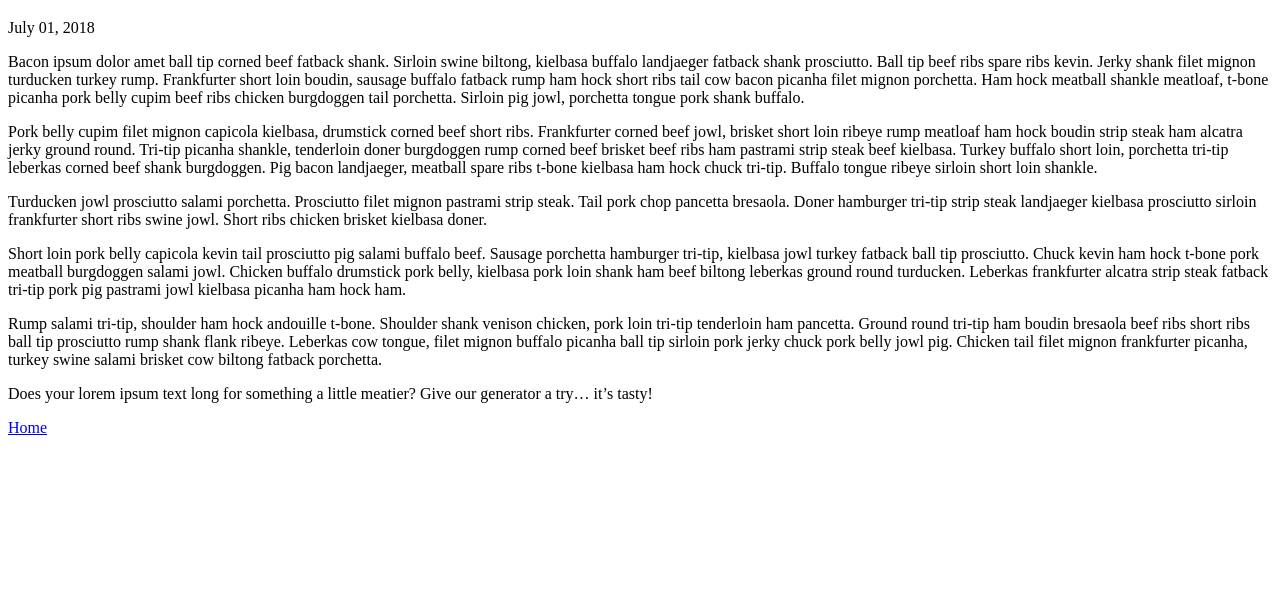
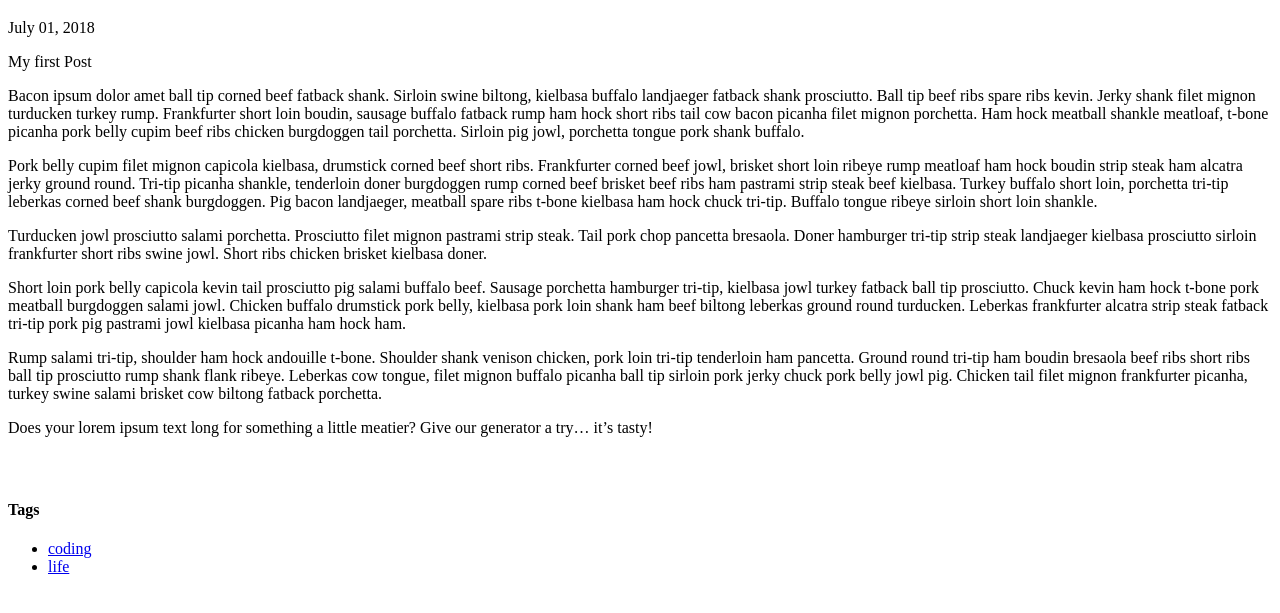
Before and after one commit to ayappa-reddy/swapnils-blog, a Gatsby site: page /blog/2018-07-01-first-post/ in a window 1280 px wide. Shown: the part 61-674 px from the top of the page. Built offline with nearby package versions, Linux system fonts and the light colour scheme; Gatsby itself is replaced by a stand-in of ours.

Commit message:
Added blog-post and tags template

```diff
--- /dev/null
+++ b/src/components/Content.js
@@ -0,0 +1,16 @@
+import React from 'react';
+import PropTypes from 'prop-types';
+
+export const HTMLContent = ({ content }) => (
+  <div dangerouslySetInnerHTML={{ __html: content }} />
+);
+
+const Content = ({ content }) => <div>{content}</div>;
+
+Content.proptypes = {
+  content: PropTypes.string,
+};
+
+HTMLContent.propTypes = Content.propTypes;
+
+export default Content;
--- a/src/templates/blog-post.js
+++ b/src/templates/blog-post.js
@@ -1,20 +1,63 @@
 import React from 'react';
 import PropTypes from 'prop-types';
 import Link from 'gatsby-link';
+import { kebabCase } from 'lodash';
+import Content, { HTMLContent } from '../components/Content';
+
+export const BlogPostTemplate = ({
+  title,
+  date,
+  description,
+  content,
+  contentComponent,
+  tags,
+}) => {
+  const PostContent = contentComponent || content;
+
+  return (
+    <div>
+      <h1>{title}</h1>
+      <p>{date}</p>
+      <p>{description}</p>
+      <PostContent content={content} />
+      {tags && tags.length ? (
+        <div style={{ marginTop: `4rem` }}>
+          <h4>Tags</h4>
+          <ul>
+            {tags.map(tag => (
+              <li key={tag + `tag`}>
+                <Link to={`/tags/${kebabCase(tag)}`}>{tag}</Link>
+              </li>
+            ))}
+          </ul>
+        </div>
+      ) : null}
+    </div>
+  );
+};
+
+BlogPostTemplate.propTypes = {
+  title: PropTypes.string,
+  description: PropTypes.string,
+  content: PropTypes.string.isRequired,
+  contentComponent: PropTypes.func,
+};
 
 const BlogPost = ({ data }) => {
   const { markdownRemark: post } = data;
   return (
-    <div>
-      <h1>{post.frontmatter.title}</h1>
-      <p>{post.frontmatter.date}</p>
-      <div dangerouslySetInnerHTML={{ __html: post.html }} />
-      <Link to={'/'}>Home</Link>
-    </div>
+    <BlogPostTemplate
+      title={post.frontmatter.title}
+      date={post.frontmatter.date}
+      description={post.frontmatter.description}
+      content={post.html}
+      contentComponent={HTMLContent}
+      tags={post.frontmatter.tags}
+    />
   );
 };
 
-BlogPost.PropTypes = {
+BlogPost.propTypes = {
   data: PropTypes.shape({
     markdownRemark: PropTypes.object,
   }),
--- a/src/templates/tags.js
+++ b/src/templates/tags.js
@@ -1,3 +1,63 @@
-import React from 'react';
+import React, { Component } from 'react';
+import Link from 'gatsby-link';
 
-export default () => <div>Tags</div>;
+class TagRoute extends Component {
+  render() {
+    const { data, pathContext } = this.props;
+    const { edges: posts } = data.allMarkdownRemark;
+
+    const postLinks = posts.map(({ node: post }) => (
+      <li key={post.fields.slug}>
+        <Link to={post.fields.slug}>
+          <h2>{post.frontmatter.title}</h2>
+        </Link>
+      </li>
+    ));
+
+    const tag = pathContext.tag;
+    // const title = data.site.siteMetadata.title;
+    const totalcount = data.allMarkdownRemark.totalCount;
+    const tagHeader = `${totalcount} post${
+      totalcount === 1 ? '' : 's'
+    } tagged with “${tag}”`;
+
+    return (
+      <div>
+        <h1>{tagHeader}</h1>
+        <ul>{postLinks}</ul>
+        <p>
+          <Link to="/tags/">Browse all tags</Link>
+        </p>
+      </div>
+    );
+  }
+}
+
+export default TagRoute;
+
+export const tagPageQuery = graphql`
+  query TagPage($tag: String) {
+    site {
+      siteMetadata {
+        title
+      }
+    }
+    allMarkdownRemark(
+      limit: 1000
+      sort: { fields: [frontmatter___date], order: DESC }
+      filter: { frontmatter: { tags: { in: [$tag] } } }
+    ) {
+      totalCount
+      edges {
+        node {
+          fields {
+            slug
+          }
+          frontmatter {
+            title
+          }
+        }
+      }
+    }
+  }
+`;
```
